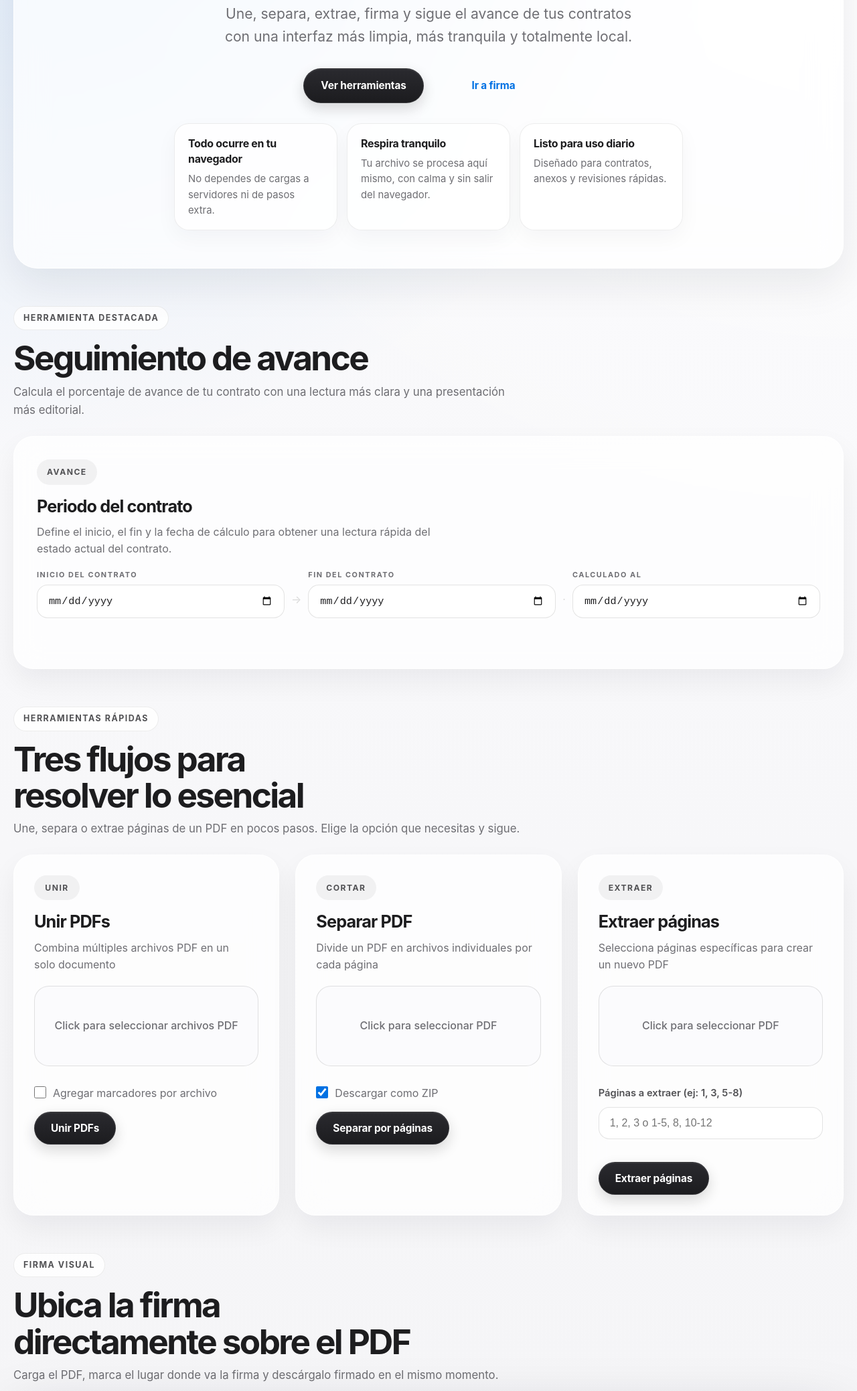
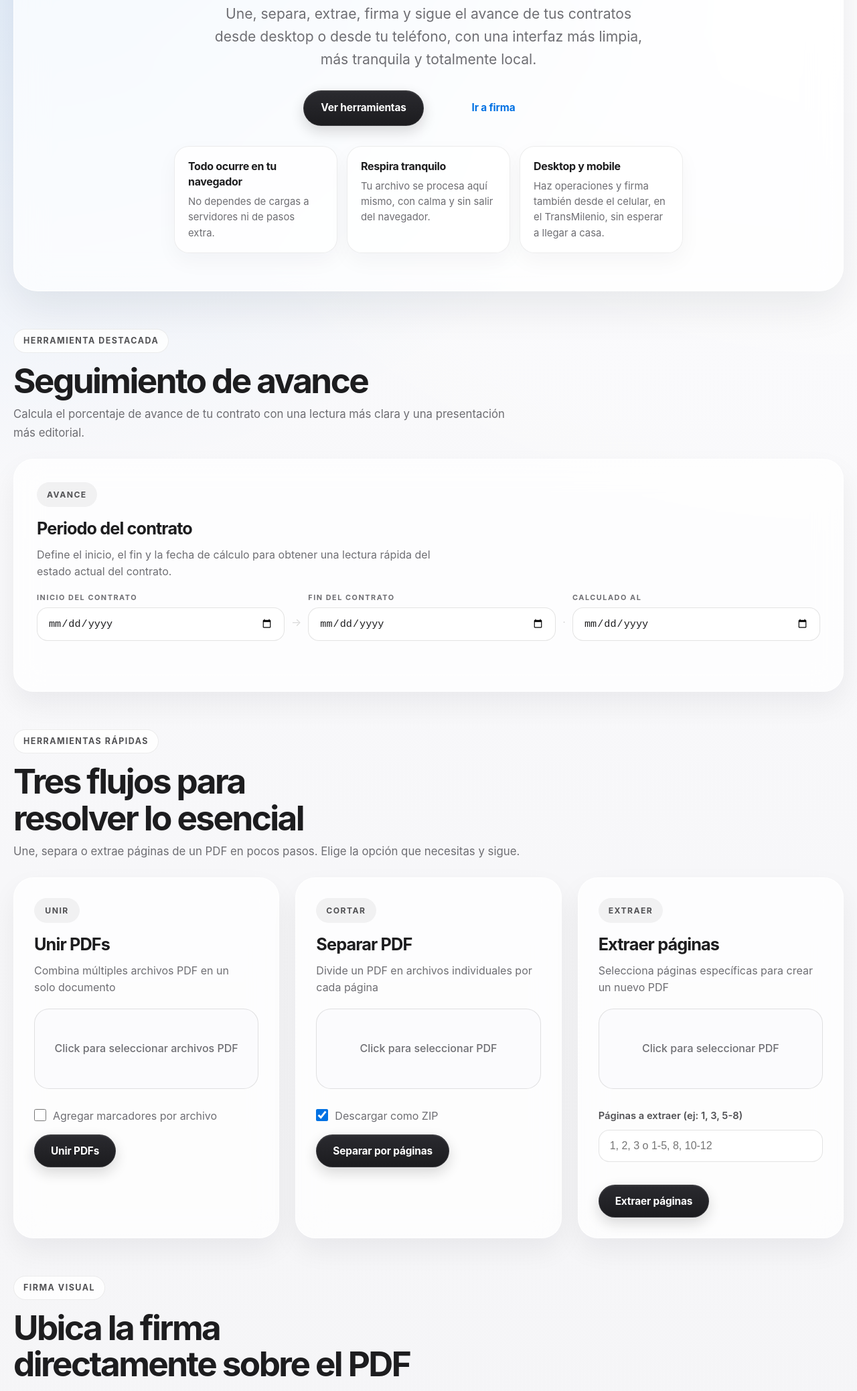
Before and after one commit to whs465/iob-mago, a plain HTML site: page index.html in a window 1280 px wide. Shown: the part 442-2519 px from the top of the page at 67% size. Drawn offline with nearby package versions, Linux system fonts and the light colour scheme; a script that the page names is missing.

Commit message:
en la juega

```diff
--- a/index.html
+++ b/index.html
@@ -1141,7 +1141,7 @@
                 <div class="hero-copy">
                     <p class="eyebrow">Herramientas PDF para trabajo diario</p>
                     <h1>Haz más con tus PDFs. Sin salir del navegador.</h1>
-                    <p class="subtitle">Une, separa, extrae, firma y sigue el avance de tus contratos con una interfaz más limpia, más tranquila y totalmente local.</p>
+                    <p class="subtitle">Une, separa, extrae, firma y sigue el avance de tus contratos desde desktop o desde tu teléfono, con una interfaz más limpia, más tranquila y totalmente local.</p>
 
                     <div class="hero-actions">
                         <a class="btn btn-primary" href="#herramientas">Ver herramientas</a>
@@ -1158,8 +1158,8 @@
                             <span>Tu archivo se procesa aquí mismo, con calma y sin salir del navegador.</span>
                         </div>
                         <div class="hero-highlight">
-                            <strong>Listo para uso diario</strong>
-                            <span>Diseñado para contratos, anexos y revisiones rápidas.</span>
+                            <strong>Desktop y mobile</strong>
+                            <span>Haz operaciones y firma también desde el celular, en el TransMilenio, sin esperar a llegar a casa.</span>
                         </div>
                     </div>
                 </div>
@@ -1311,7 +1311,10 @@
             <div class="section-heading">
                 <p class="section-kicker">Firma visual</p>
                 <h2 class="section-title">Ubica la firma directamente sobre el PDF</h2>
-                <p class="section-text">Carga el PDF, marca el lugar donde va la firma y descárgalo firmado en el mismo momento.</p>
+                <p class="section-text">Carga el PDF, marca el lugar donde va la firma y descárgalo
+                firmado en el mismo momento, tanto en desktop como desde el teléfono, incluso si vas en
+                TransMilenio y no puedes esperar a llegar a la oficina o a la casa, eso sí, con mucho
+                cuidado con los amigos de lo ajeno y siempre en la juega.</p>
             </div>
 
             <div class="card card-full signature-stage">
```
